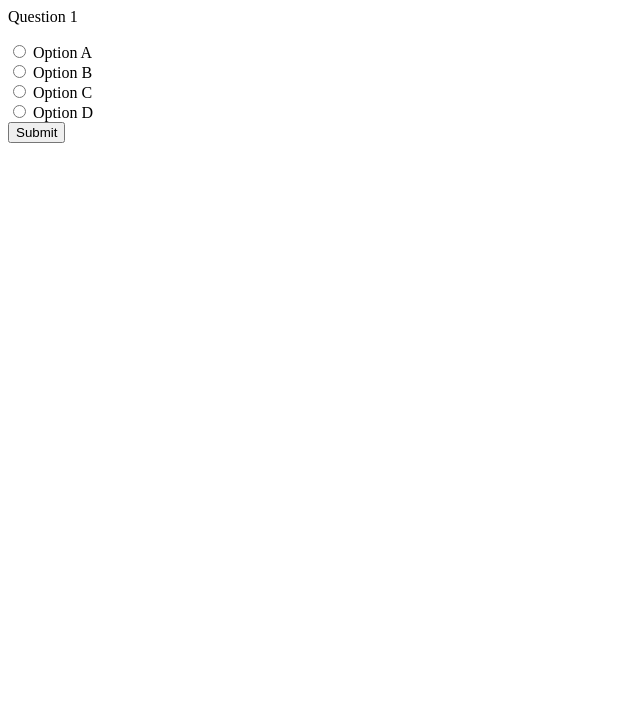
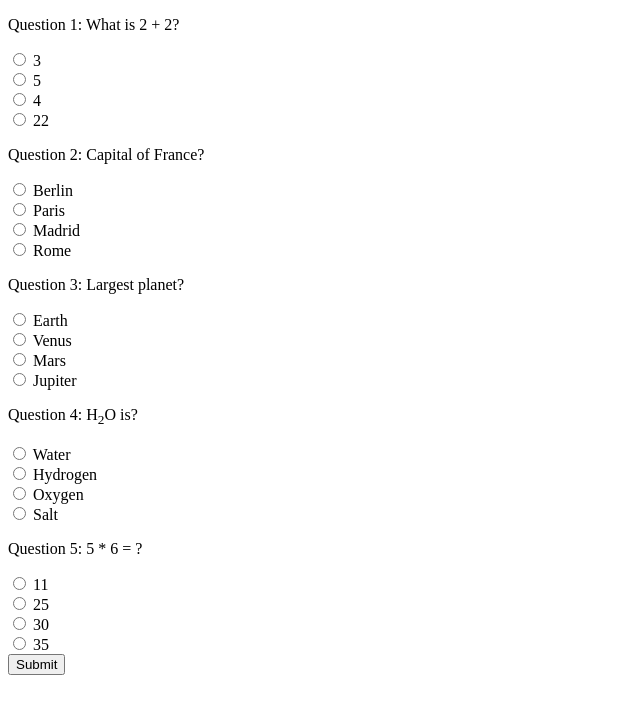
Before and after one commit to acciojob/quiz-with-session-chintoooo, a website: page main.html in a window 1280 px wide. Shown: the whole page, without its empty margins (0-640 px from the left). Drawn offline with Linux system fonts and the light colour scheme.

Commit message:
created a submission

```diff
--- a/main.html
+++ b/main.html
@@ -1,13 +1,56 @@
+<!DOCTYPE html>
+<html lang="en">
+<head>
+  <meta charset="UTF-8">
+  <title>Quiz</title>
+</head>
+<body>
+
 <div id="questions">
   <div>
-    <p>Question 1</p>
-    <input type="radio" name="q1" value="0"> Option A<br>
-    <input type="radio" name="q1" value="1"> Option B<br>
-    <input type="radio" name="q1" value="2"> Option C<br>
-    <input type="radio" name="q1" value="3"> Option D<br>
+    <p>Question 1: What is 2 + 2?</p>
+    <input type="radio" name="q1" value="0"> 3<br>
+    <input type="radio" name="q1" value="1"> 5<br>
+    <input type="radio" name="q1" value="2"> 4<br>
+    <input type="radio" name="q1" value="3"> 22<br>
   </div>
-  <!-- Repeat similarly for q2, q3, q4, q5 -->
+
+  <div>
+    <p>Question 2: Capital of France?</p>
+    <input type="radio" name="q2" value="0"> Berlin<br>
+    <input type="radio" name="q2" value="1"> Paris<br>
+    <input type="radio" name="q2" value="2"> Madrid<br>
+    <input type="radio" name="q2" value="3"> Rome<br>
+  </div>
+
+  <div>
+    <p>Question 3: Largest planet?</p>
+    <input type="radio" name="q3" value="0"> Earth<br>
+    <input type="radio" name="q3" value="1"> Venus<br>
+    <input type="radio" name="q3" value="2"> Mars<br>
+    <input type="radio" name="q3" value="3"> Jupiter<br>
+  </div>
+
+  <div>
+    <p>Question 4: H<sub>2</sub>O is?</p>
+    <input type="radio" name="q4" value="0"> Water<br>
+    <input type="radio" name="q4" value="1"> Hydrogen<br>
+    <input type="radio" name="q4" value="2"> Oxygen<br>
+    <input type="radio" name="q4" value="3"> Salt<br>
+  </div>
+
+  <div>
+    <p>Question 5: 5 * 6 = ?</p>
+    <input type="radio" name="q5" value="0"> 11<br>
+    <input type="radio" name="q5" value="1"> 25<br>
+    <input type="radio" name="q5" value="2"> 30<br>
+    <input type="radio" name="q5" value="3"> 35<br>
+  </div>
 </div>
 
 <button id="submit">Submit</button>
 <div id="score"></div>
+
+<script src="script.js"></script>
+</body>
+</html>
--- a/script.js
+++ b/script.js
@@ -1,14 +1,14 @@
-// Define correct answers (for scoring)
-// Example: question 1's correct answer is "2" (option index 2)
+// === Define correct answers ===
+// The values here correspond to the value attributes of correct radio buttons
 const correctAnswers = {
-  q1: "2",
-  q2: "1",
-  q3: "3",
-  q4: "0",
-  q5: "2"
+  q1: "2", // Question 1 correct: Option 3 (4)
+  q2: "1", // Question 2 correct: Option 2 (Paris)
+  q3: "3", // Question 3 correct: Option 4 (Jupiter)
+  q4: "0", // Question 4 correct: Option 1 (Water)
+  q5: "2"  // Question 5 correct: Option 3 (30)
 };
 
-// Load saved progress from sessionStorage on page load
+// === Load saved progress and score on page load ===
 window.addEventListener("DOMContentLoaded", () => {
   const savedProgress = JSON.parse(sessionStorage.getItem("progress"));
   if (savedProgress) {
@@ -21,40 +21,33 @@ window.addEventListener("DOMContentLoaded", () => {
     }
   }
 
-  // Load final score from localStorage (if exists)
   const storedScore = localStorage.getItem("score");
   if (storedScore !== null) {
     document.getElementById("score").textContent = `Your score is ${storedScore} out of 5.`;
   }
 });
 
-// Handle option selection and save to sessionStorage
+// === Save answer on option change ===
 const allRadioButtons = document.querySelectorAll('input[type="radio"]');
 allRadioButtons.forEach(radio => {
   radio.addEventListener("change", () => {
-    // Get current progress or initialize empty
     let progress = JSON.parse(sessionStorage.getItem("progress")) || {};
     progress[radio.name] = radio.value;
     sessionStorage.setItem("progress", JSON.stringify(progress));
   });
 });
 
-// Handle quiz submission
+// === Handle quiz submission ===
 document.getElementById("submit").addEventListener("click", () => {
   let score = 0;
   const progress = JSON.parse(sessionStorage.getItem("progress")) || {};
 
-  // Calculate score
   for (const [questionId, selectedValue] of Object.entries(progress)) {
     if (correctAnswers[questionId] === selectedValue) {
       score++;
     }
   }
 
-  // Display and store score
   document.getElementById("score").textContent = `Your score is ${score} out of 5.`;
   localStorage.setItem("score", score);
-
-  // Optional: Clear sessionStorage progress after submission
-  // sessionStorage.removeItem("progress");
 });
```
